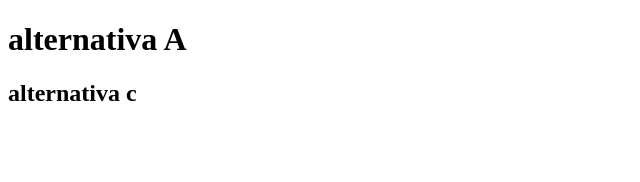
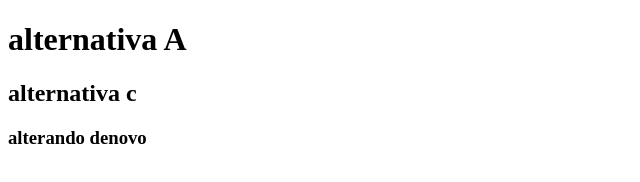
Before and after one commit to matheuscarneiro01/git-aula-1, a plain HTML site: page index.html in a window 1280 px wide. Shown: the whole page, without its empty margins (0-640 px from the left). Drawn offline with Linux system fonts and the light colour scheme.

Commit message:
alteração

```diff
--- a/index.html
+++ b/index.html
@@ -8,5 +8,6 @@
 <body>
     <h1>alternativa A</h1>
     <h2> alternativa c<h2>
+        <h3> alterando denovo</h3>
 </body>
 </html>
```
